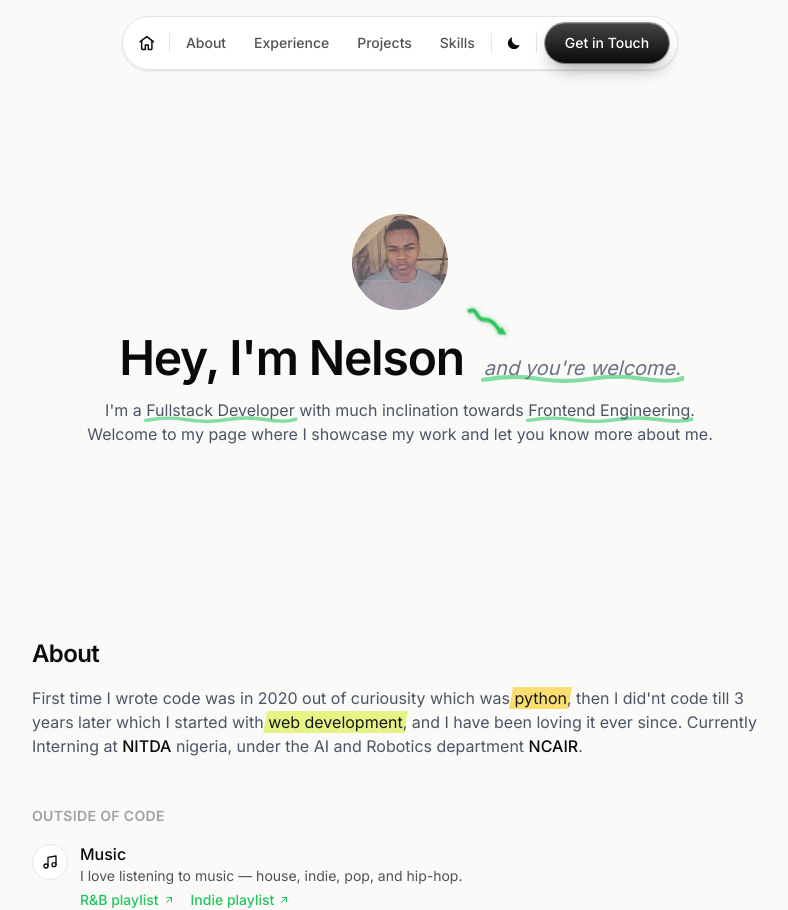
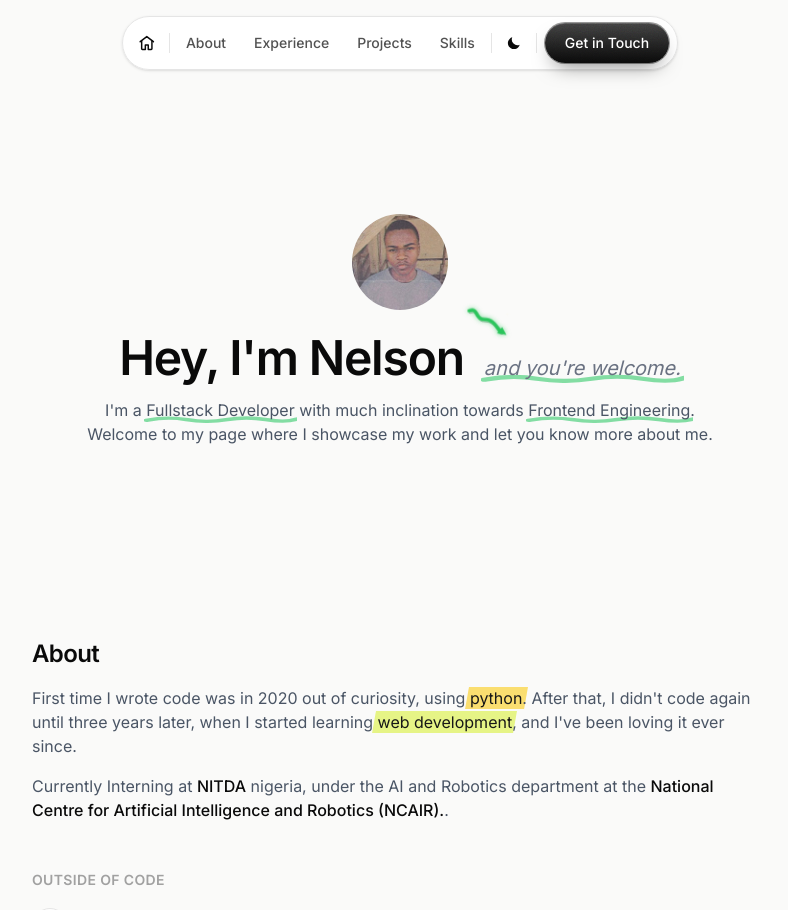
Before and after one commit to Nelsonnxx4/my-portfolio, a Vue app: page / in a window 1280 px wide. Shown: the top 910 px of the page, without its empty margins (240-1028 px from the left). Built offline with nearby package versions, Linux system fonts and the light colour scheme.

Commit message:
feat: fixed grammar error

```diff
--- a/src/components/sections/AboutSection.vue
+++ b/src/components/sections/AboutSection.vue
@@ -46,10 +46,14 @@ const hobbies = [
   <section id="about" ref="sectionEl" class="mx-auto max-w-3xl px-4 pt-32 pb-16">
     <h2 class="text-2xl font-semibold tracking-tight">About</h2>
     <p class="mt-4 max-w-3xl text-gray-600 dark:text-neutral-400">
-      First time I wrote code was in 2020 out of curiousity which was
-      <span class="highlight-yellow">python</span>, then I did'nt code till 3 years later which I
-      started with <span class="highlight-lemon">web development</span>, and I have been loving it
-      ever since. Currently Interning at
+      First time I wrote code was in 2020 out of curiosity, using
+      <span class="highlight-yellow">python</span>. After that, I didn't code again until three
+      years later, when I started learning <span class="highlight-lemon">web development</span>, and
+      I've been loving it ever since.
+    </p>
+
+    <p class="mt-4 max-w-3xl text-gray-600 dark:text-gray-400">
+      Currently Interning at
       <a
         href="https://nitda.gov.ng/"
         target="_blank"
@@ -57,18 +61,20 @@ const hobbies = [
         class="font-medium text-ink hover:underline"
         >NITDA</a
       >
-      nigeria, under the AI and Robotics department
+      nigeria, under the AI and Robotics department at the
       <a
         href="https://ncair.nitda.gov.ng/"
         target="_blank"
         rel="noopener noreferrer"
         class="font-medium text-ink hover:underline"
-        >NCAIR</a
+        >National Centre for Artificial Intelligence and Robotics (NCAIR).</a
       >.
     </p>
 
     <div class="mt-12">
-      <h3 class="text-sm font-semibold uppercase tracking-wide text-neutral-400 dark:text-neutral-500">
+      <h3
+        class="text-sm font-semibold uppercase tracking-wide text-neutral-400 dark:text-neutral-500"
+      >
         Outside of code
       </h3>
       <ul class="mt-4 space-y-5">
@@ -80,7 +86,9 @@ const hobbies = [
           </span>
           <div>
             <p class="font-medium text-ink">{{ hobby.title }}</p>
-            <p class="text-sm text-neutral-600 dark:text-neutral-400">{{ hobby.description }}</p>
+            <p class="text-sm text-neutral-600 dark:text-neutral-400">
+              {{ hobby.description }}
+            </p>
             <div v-if="hobby.links?.length" class="mt-1 flex flex-wrap gap-4">
               <a
                 v-for="link in hobby.links"
```
